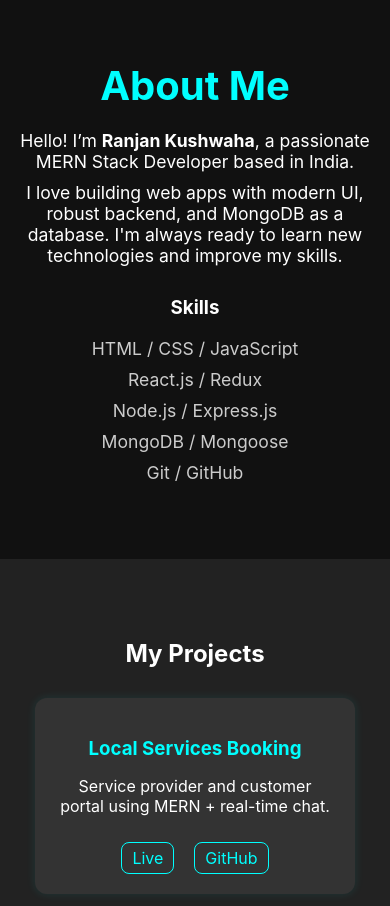
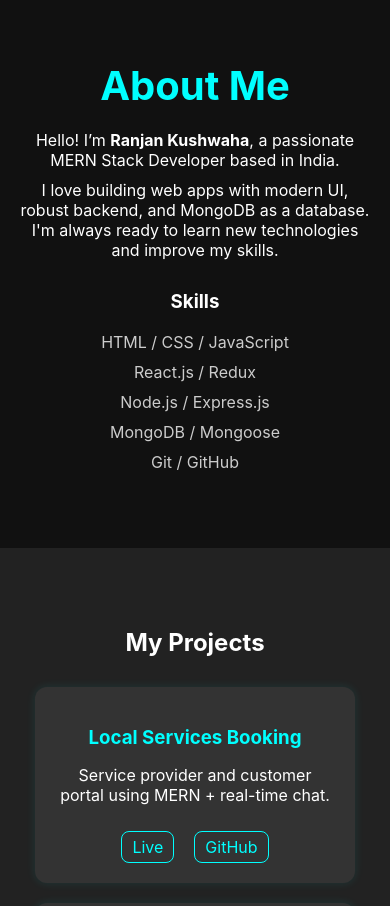
Before and after one commit to ranjan986/my-portfolio, a React (Create React App) app: page / in a window 390 px wide. Shown: the part 940-1846 px from the top of the page. Built offline with nearby package versions, Linux system fonts and the light colour scheme.

Commit message:
Update About.css

```diff
--- a/src/pages/About.css
+++ b/src/pages/About.css
@@ -31,3 +31,13 @@
   margin-bottom: 10px;
   color: #ccc;
 }
+
+@media (max-width: 768px) {
+  .about p {
+    font-size: 1rem;
+  }
+
+  .skills li {
+    font-size: 1rem;
+  }
+}
```
